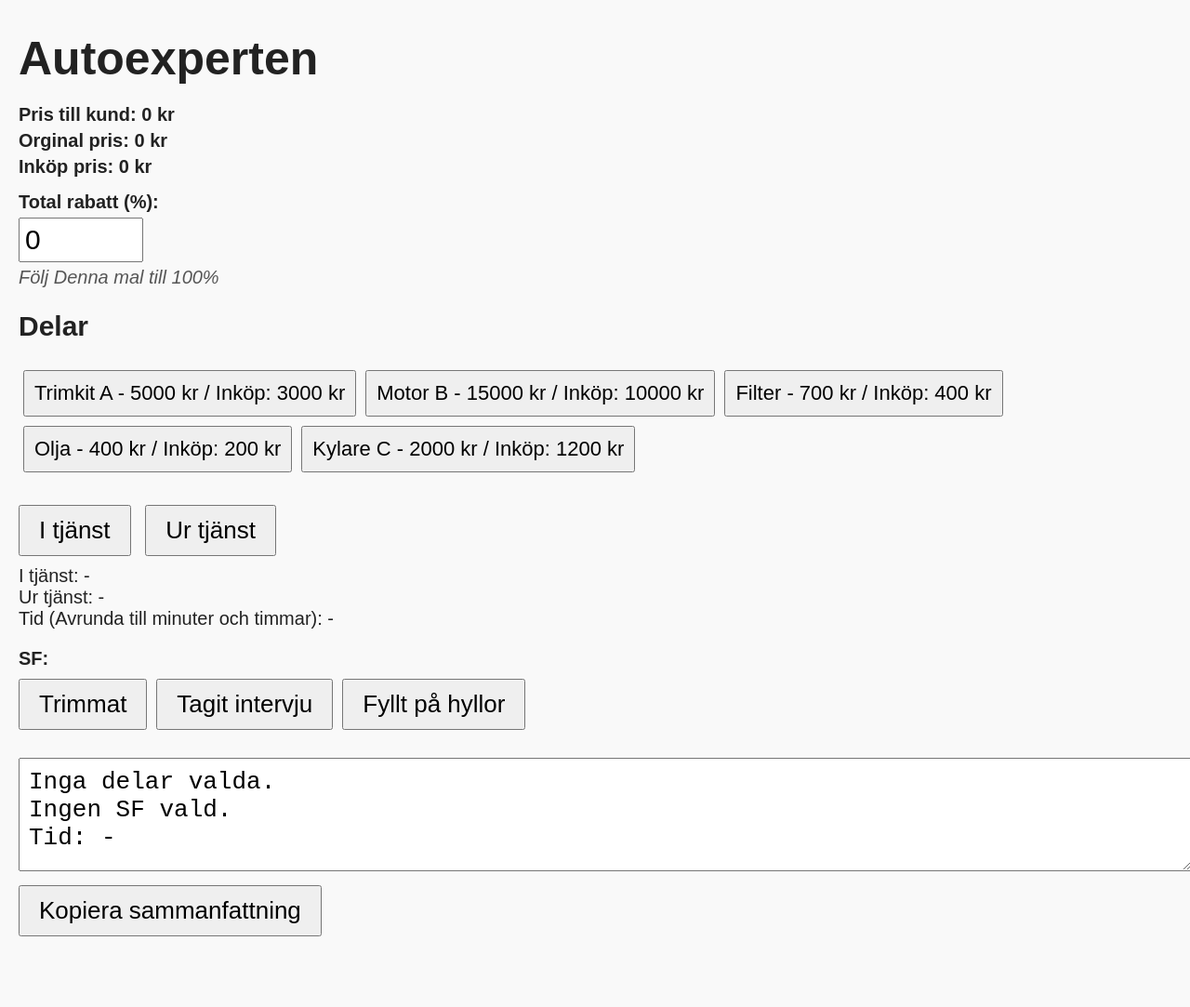
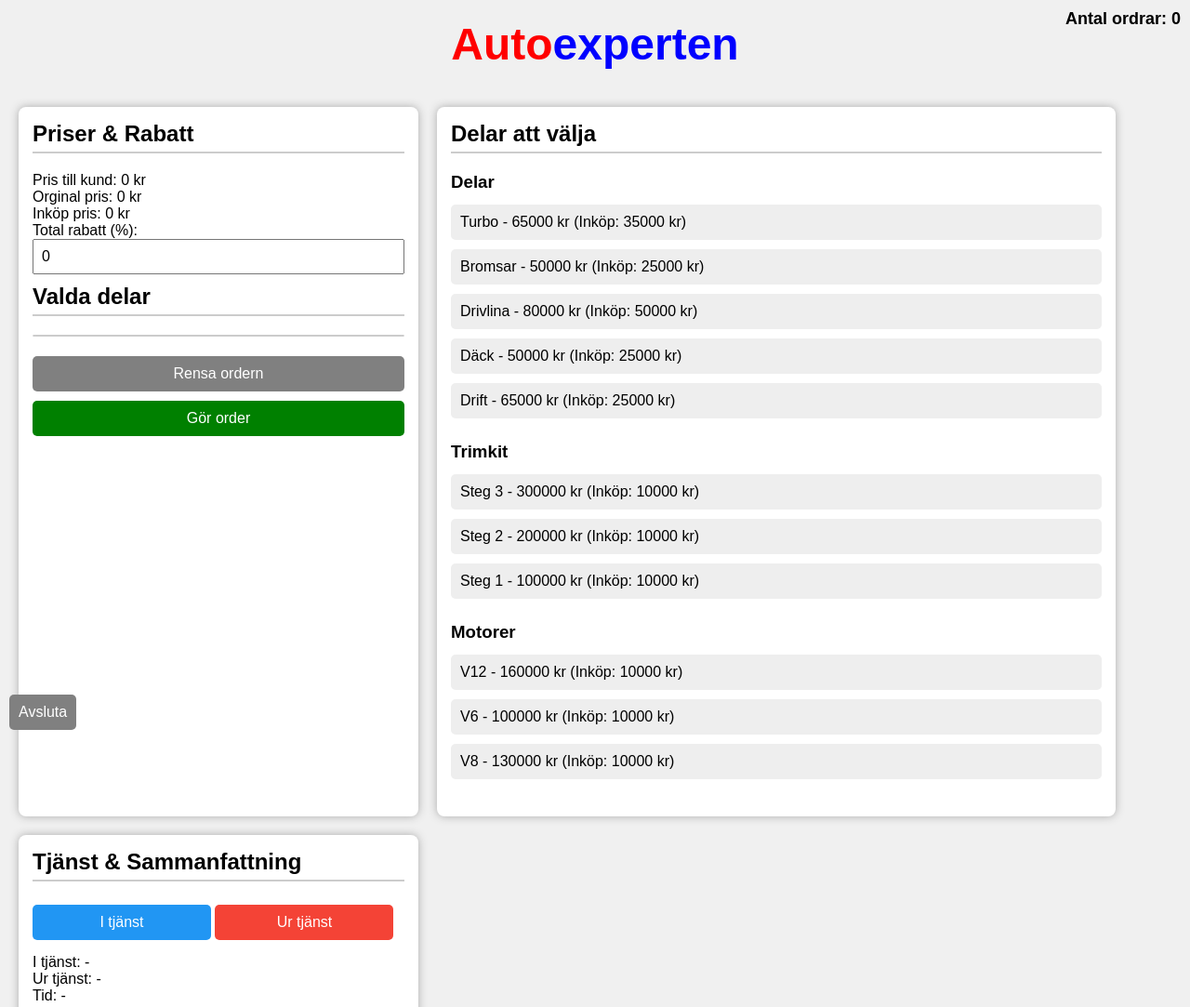
Before and after one commit to Foodoracomes/Autounive, a plain HTML site: page index.html in a window 1280 px wide. Shown: the top 1083 px of the page at 93% size. Before the commit the page ends 1037 px from the top, so only its background shows below. Drawn offline with Linux system fonts and the light colour scheme.

Commit message:
Update index.html

```diff
--- a/index.html
+++ b/index.html
@@ -3,152 +3,432 @@
 <head>
 <meta charset="UTF-8" />
 <meta name="viewport" content="width=device-width, initial-scale=1" />
-  <title>Autoexperten - Kombinerad version</title>
+<title>Autoexperten</title>
 <style>
   body {
     font-family: Arial, sans-serif;
-      font-size: 20px;
-      margin: 20px;
-      background: #f9f9f9;
-      color: #222;
+    background: #f0f0f0;
+    margin: 0;
+    padding: 20px;
+    display: flex;
+    flex-wrap: wrap;
+    gap: 20px;
   }
-    h1 {
-      font-size: 2.5em;
+  header {
+    width: 100%;
+    text-align: center;
     margin-bottom: 20px;
   }
-    #priceCustomer, #priceOriginal, #pricePurchase {
+  header h1 {
+    font-size: 48px;
+    margin: 0;
+  }
+  header h1 span.red { color: red; }
+  header h1 span.blue { color: blue; }
+
+  /* Layout */
+  .panel {
+    background: white;
+    border-radius: 8px;
+    padding: 15px;
+    box-shadow: 0 0 10px #aaa;
+  }
+  #leftPanel {
+    flex: 1 1 320px;
+    max-width: 400px;
+    min-width: 320px;
+  }
+  #rightPanel {
+    flex: 1 1 320px;
+    max-width: 400px;
+    min-width: 320px;
+  }
+  #middlePanel {
+    flex: 2 1 600px;
+    max-width: 700px;
+    min-width: 600px;
+  }
+
+  /* Titles */
+  .panel h2 {
+    margin-top: 0;
+    font-size: 24px;
+    border-bottom: 2px solid #ccc;
+    padding-bottom: 5px;
+  }
+
+  /* Buttons */
+  button {
+    font-size: 16px;
+    padding: 10px;
     margin: 5px 0;
-      font-weight: bold;
+    cursor: pointer;
+    border: none;
+    border-radius: 5px;
   }
-    label {
-      font-weight: bold;
-      display: block;
-      margin-top: 15px;
+  button.part-button {
+    width: 100%;
+    text-align: left;
+    background: #eee;
+    transition: background-color 0.2s;
   }
-    input[type="number"] {
-      font-size: 1.5em;
-      padding: 5px;
-      width: 120px;
-      margin-top: 5px;
+  button.part-button.selected {
+    background: lightgray;
   }
-    button {
-      font-size: 1.3em;
-      padding: 10px 20px;
-      margin: 10px 10px 10px 0;
-      cursor: pointer;
+  button#clearOrder {
+    background: gray;
+    color: white;
+    width: 100%;
   }
-    button.selected {
-      background-color: #4caf50;
+  button#doOrder {
+    background: green;
+    color: white;
+    width: 100%;
+  }
+  button#btnInService, button#btnOutService {
+    width: 48%;
+    background: #2196f3;
     color: white;
   }
-    #timingSection {
-      margin-top: 20px;
+  button#btnOutService {
+    background: #f44336;
   }
-    #sfButtons button {
-      margin-right: 10px;
+  button.sf-button {
+    width: 100%;
+    background: #ddd;
   }
-    #summaryContainer {
-      margin-top: 20px;
+  button.sf-button.selected {
+    background: #a0d468;
   }
-    #summaryBox {
+  button#copySummary {
+    background: #444;
+    color: white;
     width: 100%;
-      height: 100px;
-      font-size: 1.3em;
+  }
+  button#exitApp {
+    background: gray;
+    color: white;
+    position: fixed;
+    bottom: 10px;
+    left: 10px;
+  }
+
+  /* Lists */
+  ul#selectedParts {
+    list-style-type: none;
+    padding-left: 0;
+    max-height: 300px;
+    overflow-y: auto;
+    border: 1px solid #ccc;
+    border-radius: 4px;
+  }
+  ul#selectedParts li {
+    padding: 5px 8px;
+    border-bottom: 1px solid #eee;
+    font-size: 16px;
+  }
+
+  /* Inputs */
+  input[type=number] {
+    font-size: 16px;
+    width: 100%;
+    padding: 8px;
+    box-sizing: border-box;
+    margin-bottom: 10px;
+  }
+
+  /* Summary textarea */
+  textarea#summaryBox {
+    width: 100%;
+    height: 150px;
+    font-size: 16px;
+    resize: none;
+    margin-top: 10px;
     padding: 10px;
+    box-sizing: border-box;
   }
-    .delarContainer {
-      margin-top: 20px;
+
+  /* Sections for parts */
+  .part-category {
+    margin-bottom: 20px;
   }
-    .delButton {
-      font-size: 1.1em;
-      margin: 5px;
-      padding: 10px;
+  .part-category h3 {
+    margin-bottom: 8px;
   }
-    .delButton.selected {
-      background-color: #2196f3;
-      color: white;
+
+  /* Order count */
+  #orderCount {
+    position: fixed;
+    top: 10px;
+    right: 10px;
+    font-weight: bold;
+    font-size: 18px;
   }
 </style>
 </head>
 <body>
 
-<h1>Autoexperten</h1>
+<header>
+  <h1><span class="red">Auto</span><span class="blue">experten</span></h1>
+</header>
 
-<div id="prices">
+<div id="orderCount">Antal ordrar: 0</div>
+
+<div id="leftPanel" class="panel">
+  <h2>Priser & Rabatt</h2>
   <div id="priceCustomer">Pris till kund: 0 kr</div>
   <div id="priceOriginal">Orginal pris: 0 kr</div>
   <div id="pricePurchase">Inköp pris: 0 kr</div>
-</div>
 
   <label for="discountInput">Total rabatt (%):</label>
   <input type="number" id="discountInput" min="0" max="100" value="0" />
-<div style="margin-top:5px; font-style: italic; color: #555;">Följ Denna mal till 100%</div>
 
-<!-- Delar-knappar -->
-<div class="delarContainer">
-  <h2>Delar</h2>
-  <div id="delarButtons"></div>
+  <h2>Valda delar</h2>
+  <ul id="selectedParts"></ul>
+
+  <button id="clearOrder">Rensa ordern</button>
+  <button id="doOrder">Gör order</button>
 </div>
 
-<div id="timingSection">
+<div id="middlePanel" class="panel">
+  <h2>Delar att välja</h2>
+
+  <div id="partsContainer">
+    <!-- Kategorier och knappar läggs in här av JS -->
+  </div>
+</div>
+
+<div id="rightPanel" class="panel">
+  <h2>Tjänst & Sammanfattning</h2>
+
+  <div>
     <button id="btnInService">I tjänst</button>
     <button id="btnOutService">Ur tjänst</button>
+  </div>
+  <div id="timeInfo" style="margin-top: 10px; font-size: 16px;">
     <div id="labelInService">I tjänst: -</div>
     <div id="labelOutService">Ur tjänst: -</div>
-  <div id="labelDuration">Tid (Avrunda till minuter och timmar): -</div>
+    <div id="labelDuration">Tid: -</div>
   </div>
 
-<div id="sfSection" style="margin-top: 20px;">
-  <div><strong>SF:</strong></div>
-  <div id="sfButtons"></div>
+  <h3>SF - Sammanfattning</h3>
+  <div id="sfButtons">
+    <!-- SF-knappar -->
   </div>
 
-<div id="summaryContainer">
-  <textarea id="summaryBox" readonly placeholder="Sammanfattning visas här..."></textarea><br/>
+  <textarea id="summaryBox" readonly placeholder="Sammanfattning visas här..."></textarea>
   <button id="copySummary">Kopiera sammanfattning</button>
 </div>
 
+<button id="exitApp">Avsluta</button>
+
 <script>
+  // Data: delar som i Python-koden
   const delar = {
-    "Trimkit A": [5000, 3000, "Trimkit"],
-    "Motor B": [15000, 10000, "Motorer"],
-    "Filter": [700, 400, "Övrigt"],
-    "Olja": [400, 200, "Övrigt"],
-    "Kylare C": [2000, 1200, "Kylning"]
+    "Turbo": [65000, 35000, "Delar"],
+    "Bromsar": [50000, 25000, "Delar"],
+    "Drivlina": [80000, 50000, "Delar"],
+    "Däck": [50000, 25000, "Delar"],
+    "Drift": [65000, 25000, "Delar"],
+    "Steg 3": [300000, 10000, "Trimkit"],
+    "Steg 2": [200000, 10000, "Trimkit"],
+    "Steg 1": [100000, 10000, "Trimkit"],
+    "V12": [160000, 10000, "Motorer"],
+    "V6": [100000, 10000, "Motorer"],
+    "V8": [130000, 10000, "Motorer"],
   };
 
   let valdaDelar = [];
-  let sfVal = [];
+  let antalOrdrar = 0;
   let startTid = null;
   let slutTid = null;
+  let sfVal = [];
 
-  // Skapa knappar för delar
-  const delarContainer = document.getElementById("delarButtons");
-  Object.entries(delar).forEach(([namn, [pris, inkop, kategori]]) => {
+  // Skapa knappar för delar kategorivis
+  const partsContainer = document.getElementById("partsContainer");
+  const categories = ["Delar", "Trimkit", "Motorer"];
+
+  function getButtonText(name) {
+    let [pris, inkop, _] = delar[name];
+    return `${name} - ${pris} kr (Inköp: ${inkop} kr)`;
+  }
+
+  function createPartButtons() {
+    partsContainer.innerHTML = "";
+    categories.forEach(cat => {
+      const div = document.createElement("div");
+      div.className = "part-category";
+      const h3 = document.createElement("h3");
+      h3.textContent = cat;
+      div.appendChild(h3);
+
+      // Filtrera delar i kategorin och skapa knappar
+      Object.entries(delar).filter(([n, v]) => v[2] === cat).forEach(([namn, vals]) => {
         const btn = document.createElement("button");
-    btn.className = "delButton";
-    btn.textContent = `${namn} - ${pris} kr / Inköp: ${inkop} kr`;
-    btn.onclick = () => {
-      const index = valdaDelar.indexOf(namn);
-      if (index > -1) {
-        valdaDelar.splice(index, 1);
+        btn.textContent = getButtonText(namn);
+        btn.className = "part-button";
+        btn.onclick = () => toggleDel(namn, btn);
+        div.appendChild(btn);
+      });
+
+      partsContainer.appendChild(div);
+    });
+  }
+
+  function toggleDel(name, btn) {
+    const kategori = delar[name][2];
+    if (valdaDelar.includes(name)) {
+      // Ta bort
+      valdaDelar = valdaDelar.filter(d => d !== name);
       btn.classList.remove("selected");
     } else {
-        valdaDelar.push(namn);
+      // Lägg till
+      // Enbart en per kategori "Trimkit" och "Motorer"
+      if (kategori === "Trimkit" || kategori === "Motorer") {
+        // Ta bort eventuell tidigare vald i denna kategori
+        valdaDelar = valdaDelar.filter(d => delar[d][2] !== kategori);
+        // Ta bort markerade knappar för kategori
+        document.querySelectorAll(`.part-category h3`).forEach(h3 => {
+          if (h3.textContent === kategori) {
+            h3.parentElement.querySelectorAll("button.part-button").forEach(b => b.classList.remove("selected"));
+          }
+        });
+      }
+      valdaDelar.push(name);
       btn.classList.add("selected");
     }
+    updateSelectedList();
     updatePrices();
-      updateSummary();
-    };
-    delarContainer.appendChild(btn);
+  }
+
+  // Uppdatera vald lista och visa i #selectedParts
+  function updateSelectedList() {
+    const ul = document.getElementById("selectedParts");
+    ul.innerHTML = "";
+    valdaDelar.forEach(del => {
+      const li = document.createElement("li");
+      li.textContent = getButtonText(del);
+      ul.appendChild(li);
+    });
+  }
+
+  // Beräkna priser och visa
+  function updatePrices() {
+    const prisTillKundEl = document.getElementById("priceCustomer");
+    const prisOriginalEl = document.getElementById("priceOriginal");
+    const prisInkopEl = document.getElementById("pricePurchase");
+    const rabattInput = document.getElementById("discountInput");
+
+    let totalPris = 0;
+    let totalInkop = 0;
+    let originalPris = 0;
+
+    valdaDelar.forEach(del => {
+      let [pris, inkop, _] = delar[del];
+      totalPris += pris;
+      totalInkop += inkop;
+      originalPris += pris;
+    });
+
+    // Rabatt
+    let rabattProcent = parseFloat(rabattInput.value);
+    if (isNaN(rabattProcent) || rabattProcent < 0) rabattProcent = 0;
+    if (rabattProcent > 100) rabattProcent = 100;
+
+    let rabattBelopp = totalPris * (rabattProcent / 100);
+    let prisEfterRabatt = totalPris - rabattBelopp;
+
+    prisTillKundEl.textContent = `Pris till kund: ${prisEfterRabatt.toFixed(0)} kr`;
+    prisOriginalEl.textContent = `Orginal pris: ${originalPris.toFixed(0)} kr`;
+    prisInkopEl.textContent = `Inköp pris: ${totalInkop.toFixed(0)} kr`;
+  }
+
+  // Rensa ordern
+  document.getElementById("clearOrder").addEventListener("click", () => {
+    valdaDelar = [];
+    document.querySelectorAll("button.part-button").forEach(b => b.classList.remove("selected"));
+    updateSelectedList();
+    updatePrices();
+  });
+
+  // Gör order
+  document.getElementById("doOrder").addEventListener("click", () => {
+    if (valdaDelar.length === 0) {
+      alert("Välj minst en del innan du gör order.");
+      return;
+    }
+    antalOrdrar++;
+    document.getElementById("orderCount").textContent = `Antal ordrar: ${antalOrdrar}`;
+
+    // Rensa för ny order
+    valdaDelar = [];
+    document.querySelectorAll("button.part-button").forEach(b => b.classList.remove("selected"));
+    updateSelectedList();
+    updatePrices();
+
+    // Nollställ rabatt också
+    document.getElementById("discountInput").value = 0;
+  });
+
+  // Rabatt ändring
+  document.getElementById("discountInput").addEventListener("input", updatePrices);
+
+  // Tidräkning
+  const btnInService = document.getElementById("btnInService");
+  const btnOutService = document.getElementById("btnOutService");
+  const labelInService = document.getElementById("labelInService");
+  const labelOutService = document.getElementById("labelOutService");
+  const labelDuration = document.getElementById("labelDuration");
+
+  function formatDateTime(dt) {
+    return dt.toLocaleTimeString("sv-SE", { hour12: false });
+  }
+
+  function updateDuration() {
+    if (startTid && slutTid) {
+      let diffMs = slutTid - startTid;
+      let diffMin = Math.floor(diffMs / 60000);
+      let diffSek = Math.floor((diffMs % 60000) / 1000);
+      labelDuration.textContent = `Tid: ${diffMin} min ${diffSek} sek`;
+    } else {
+      labelDuration.textContent = "Tid: -";
+    }
+  }
+
+  btnInService.addEventListener("click", () => {
+    startTid = new Date();
+    labelInService.textContent = "I tjänst: " + formatDateTime(startTid);
+    // Rensa slut tid och duration
+    slutTid = null;
+    labelOutService.textContent = "Ur tjänst: -";
+    updateDuration();
+  });
+
+  btnOutService.addEventListener("click", () => {
+    if (!startTid) {
+      alert("Tryck på 'I tjänst' först.");
+      return;
+    }
+    slutTid = new Date();
+    labelOutService.textContent = "Ur tjänst: " + formatDateTime(slutTid);
+    updateDuration();
   });
 
   // SF-knappar
+  const sfButtonsContainer = document.getElementById("sfButtons");
   const sfTexts = ["Trimmat", "Tagit intervju", "Fyllt på hyllor"];
-  const sfButtonsContainer = document.getElementById("sfButtons");
+
+  function updateSummary() {
+    let partsText = valdaDelar.length > 0 ? "Delar: " + valdaDelar.join(", ") : "Inga delar valda.";
+    let sfText = sfVal.length > 0 ? "SF: " + sfVal.join(", ") : "Ingen SF vald.";
+    let timeText = (startTid && slutTid) ? `Tid: ${(slutTid - startTid) / 60000} min` : "Tid ej satt";
+    document.getElementById("summaryBox").value = `${partsText}\n${sfText}\n${timeText}`;
+  }
+
   sfTexts.forEach(txt => {
-    const btn = document.createElement("button");
+    let btn = document.createElement("button");
     btn.textContent = txt;
+    btn.className = "sf-button";
     btn.onclick = () => {
       if (sfVal.includes(txt)) {
         sfVal = sfVal.filter(x => x !== txt);
@@ -162,93 +442,24 @@
     sfButtonsContainer.appendChild(btn);
   });
 
-  function updatePrices() {
-    const prisTillKundEl = document.getElementById("priceCustomer");
-    const prisOriginalEl = document.getElementById("priceOriginal");
-    const prisInkopEl = document.getElementById("pricePurchase");
-    const rabattInput = document.getElementById("discountInput");
-
-    let totalPris = 0;
-    let totalInkop = 0;
-    let originalPris = 0;
-
-    valdaDelar.forEach(del => {
-      let [pris, inkop] = delar[del];
-      totalPris += pris;
-      totalInkop += inkop;
-      originalPris += pris;
-    });
-
-    let rabattProcent = parseFloat(rabattInput.value);
-    if (isNaN(rabattProcent)) rabattProcent = 0;
-    if (rabattProcent > 100) rabattProcent = 100;
-
-    let prisEfterRabatt = totalPris * (1 - rabattProcent / 100);
-
-    prisTillKundEl.textContent = `Pris till kund: ${prisEfterRabatt.toFixed(0)} kr`;
-    prisOriginalEl.textContent = `Orginal pris: ${originalPris.toFixed(0)} kr`;
-    prisInkopEl.textContent = `Inköp pris: ${totalInkop.toFixed(0)} kr`;
-  }
-
-  document.getElementById("discountInput").addEventListener("input", () => {
-    updatePrices();
+  // Uppdatera sammanfattning vid ändringar
+  document.getElementById("discountInput").addEventListener("input", updateSummary);
+  document.getElementById("clearOrder").addEventListener("click", updateSummary);
+  document.getElementById("doOrder").addEventListener("click", () => {
+    sfVal = [];
+    document.querySelectorAll(".sf-button").forEach(b => b.classList.remove("selected"));
+    startTid = null;
+    slutTid = null;
+    labelInService.textContent = "I tjänst: -";
+    labelOutService.textContent = "Ur tjänst: -";
+    labelDuration.textContent = "Tid: -";
     updateSummary();
   });
 
-  // Tidshantering
-  const labelInService = document.getElementById("labelInService");
-  const labelOutService = document.getElementById("labelOutService");
-  const labelDuration = document.getElementById("labelDuration");
+  btnInService.addEventListener("click", updateSummary);
+  btnOutService.addEventListener("click", updateSummary);
 
-  document.getElementById("btnInService").addEventListener("click", () => {
-    startTid = new Date();
-    slutTid = null;
-    labelInService.textContent = "I tjänst: " + formatDateTime(startTid);
-    labelOutService.textContent = "Ur tjänst: -";
-    labelDuration.textContent = "Tid (Avrunda till minuter och timmar): -";
-    updateSummary();
-  });
-
-  document.getElementById("btnOutService").addEventListener("click", () => {
-    if (!startTid) {
-      alert("Tryck på 'I tjänst' först.");
-      return;
-    }
-    slutTid = new Date();
-    labelOutService.textContent = "Ur tjänst: " + formatDateTime(slutTid);
-    updateDuration();
-    updateSummary();
-  });
-
-  function formatDateTime(dt) {
-    return dt.toLocaleTimeString("sv-SE", { hour12: false });
-  }
-
-  function updateDuration() {
-    if (startTid && slutTid) {
-      let diffMs = slutTid - startTid;
-      let diffMin = Math.round(diffMs / 60000);
-      let timmar = Math.floor(diffMin / 60);
-      let minuter = diffMin % 60;
-      labelDuration.textContent = `Tid (Avrunda till minuter och timmar): ${timmar} tim ${minuter} min`;
-    }
-  }
-
-  function updateSummary() {
-    const summary = document.getElementById("summaryBox");
-    let partsText = valdaDelar.length > 0 ? "Delar: " + valdaDelar.join(", ") : "Inga delar valda.";
-    let sfText = sfVal.length > 0 ? "SF: " + sfVal.join(", ") : "Ingen SF vald.";
-    let tidText = "-";
-    if (startTid && slutTid) {
-      let diffMs = slutTid - startTid;
-      let diffMin = Math.round(diffMs / 60000);
-      let timmar = Math.floor(diffMin / 60);
-      let minuter = diffMin % 60;
-      tidText = `${timmar} tim ${minuter} min`;
-    }
-    summary.value = `${partsText}\n${sfText}\nTid: ${tidText}`;
-  }
-
+  // Kopiera sammanfattning
   document.getElementById("copySummary").addEventListener("click", () => {
     const text = document.getElementById("summaryBox").value;
     navigator.clipboard.writeText(text).then(() => {
@@ -256,7 +467,15 @@
     });
   });
 
+  // Avsluta knapp
+  document.getElementById("exitApp").addEventListener("click", () => {
+    if (confirm("Vill du verkligen avsluta?")) {
+      window.close();
+    }
+  });
+
   // Init
+  createPartButtons();
   updatePrices();
   updateSummary();
 </script>
```
Lines whose indentation alone changed are shown as unchanged.
